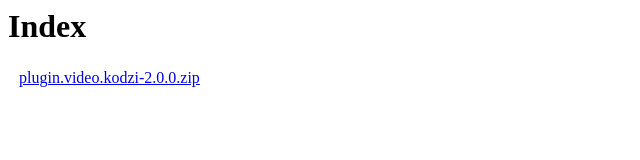
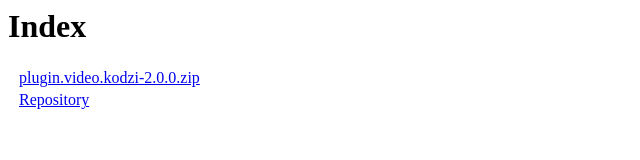
Before and after one commit to mrkodz/mrkodz.github.io, a plain HTML site: page web/index.html in a window 1280 px wide. Shown: the full height of the page, 0-640 px from the left. Drawn offline with Linux system fonts and the light colour scheme.

Commit message:
Update index.html

```diff
--- a/web/index.html
+++ b/web/index.html
@@ -6,5 +6,6 @@
 <h1>Index</h1>
   <table>
 <tr><td valign="top">&nbsp;</td><td><a href="/Plugins/plugin.video.kodzi/plugin.video.kodzi-2.0.0.zip">plugin.video.kodzi-2.0.0.zip</a></tr>
+<tr><td valign="top">&nbsp;</td><td><a href="/repo/">Repository</a></tr>
 </table>
 </body></html>
```
